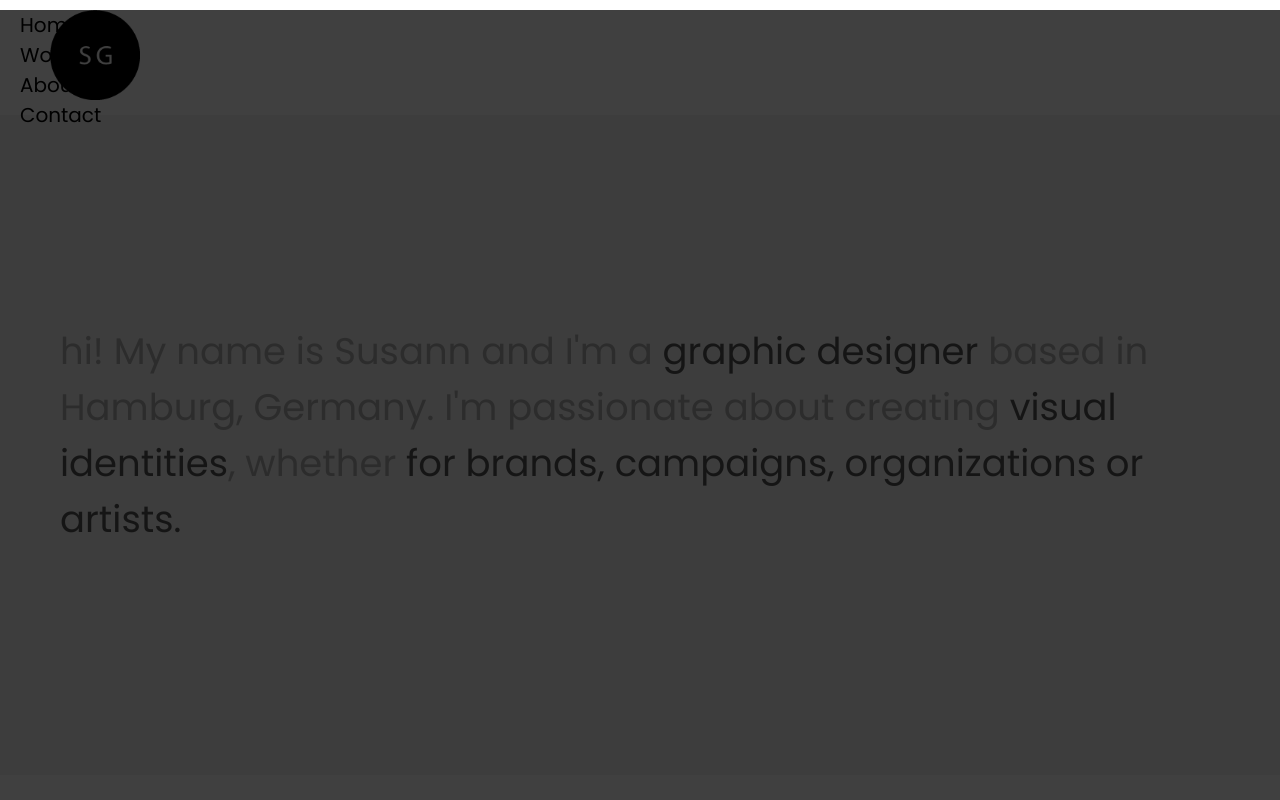
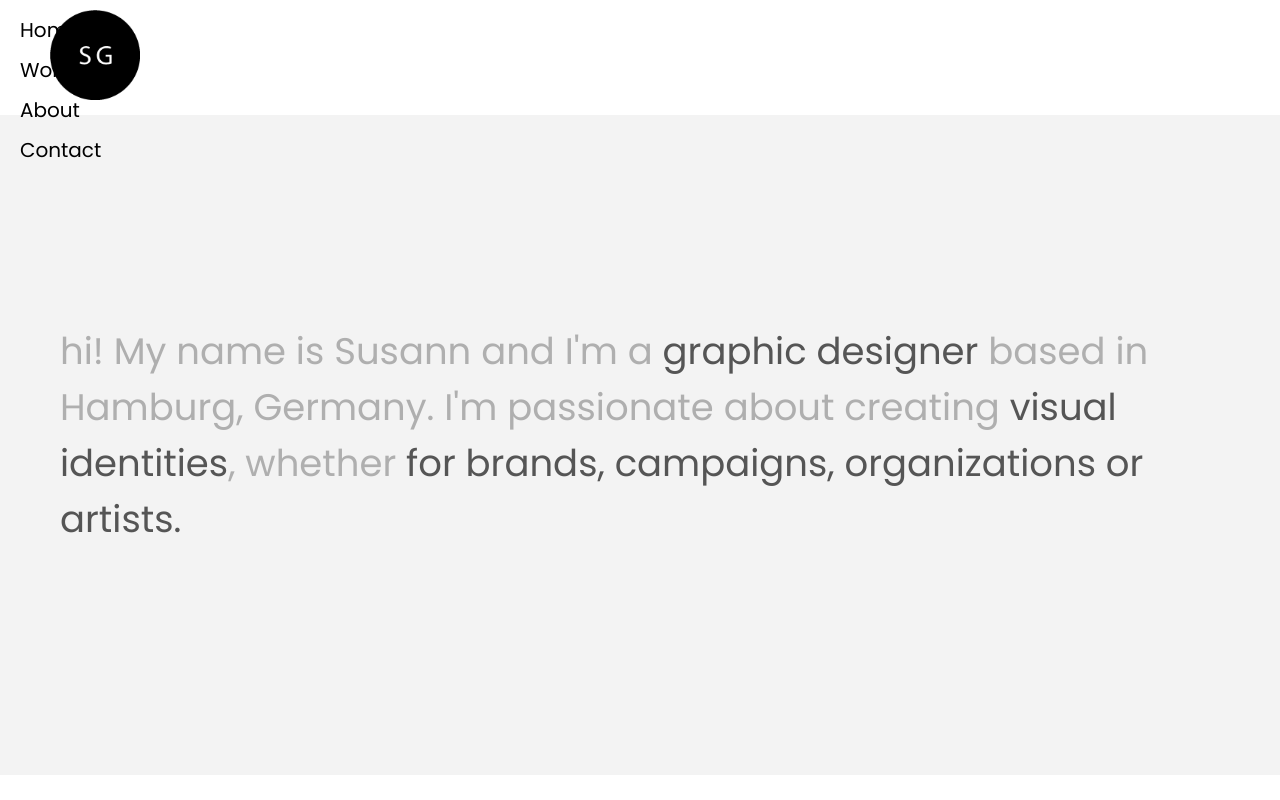
Before and after one commit to Susann78/meineseite, a plain HTML site: page index.html in a window 1280 px wide. Shown: the top 800 px of the page. Drawn offline with Linux system fonts and the light colour scheme.

Commit message:
fixed typo

```diff
--- a/style.css
+++ b/style.css
@@ -162,16 +162,14 @@ body {
   left: 0;
   width: 100%;
   height: 100%;
-  background-color: rgba(0, 0, 0, 0.75);
   z-index: 1;
 }
 
-.nav > ul {
-}
-.nav > ul > li {
-}
-
 .navi li {
+  /* border: 2px solid rgb(38, 104, 25); */
+  /* display: inline-block; */
+  display: flex;
+  float: left;
 }
 
 .navi li a {
```
